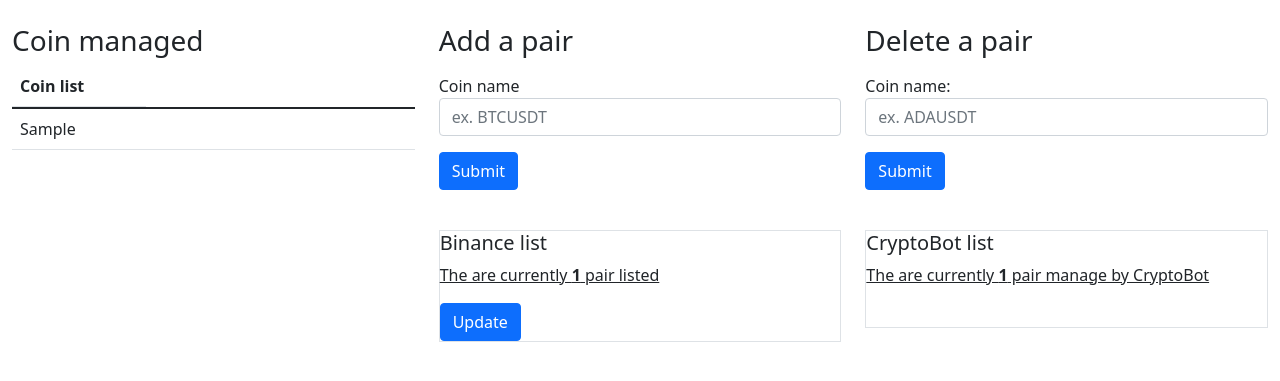
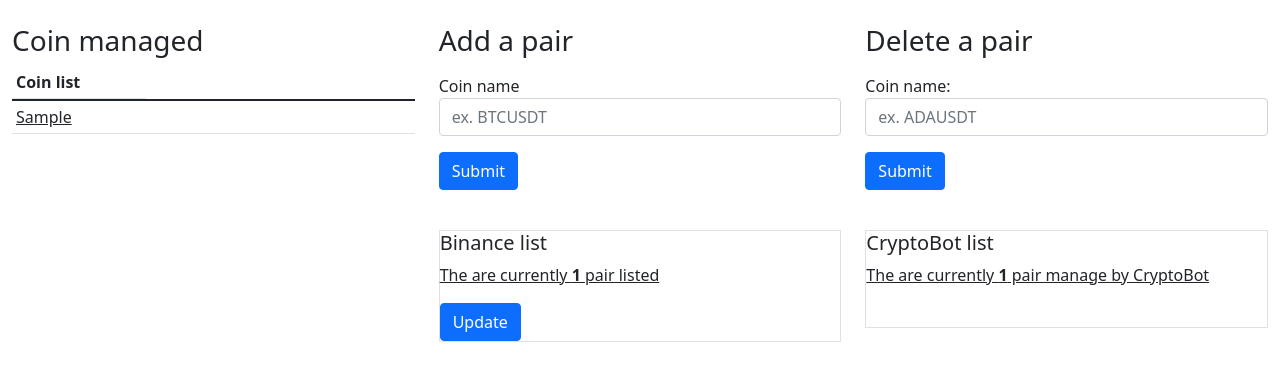
Before and after one commit to kernelpanik/CryptoBot, a Django app: page /manage-coin.html in a window 1280 px wide. Shown: the part 56-437 px from the top of the page. Run offline with Django 4.2, Linux system fonts and the light colour scheme; tables that the repository leaves empty hold one stand-in row (values such as "Sample post"); some libraries are stand-ins or nearby versions.

Commit message:
link for list

```diff
--- a/homepage/templates/manage-coin.html
+++ b/homepage/templates/manage-coin.html
@@ -4,7 +4,7 @@
    <div class="row align-items-start">
       <div class="col">
          <h3 class="text-left">Coin managed</h3>
-         <table class="table table-hover">
+         <table class="table table-sm table-hover">
             <thead>
                <tr class="d-flex">
                   <th class="col-4" scope="col">Coin list</th>
@@ -13,7 +13,7 @@
             <tbody>
                {% for coin in coinlist %}
                <tr>
-                  <td>{{ coin }}</td>
+                  <td><a class="text-reset" href="dashboard/{{ coin }}">{{ coin }}</a></td>
                </tr>
                {% endfor %}
             </tbody>
```
